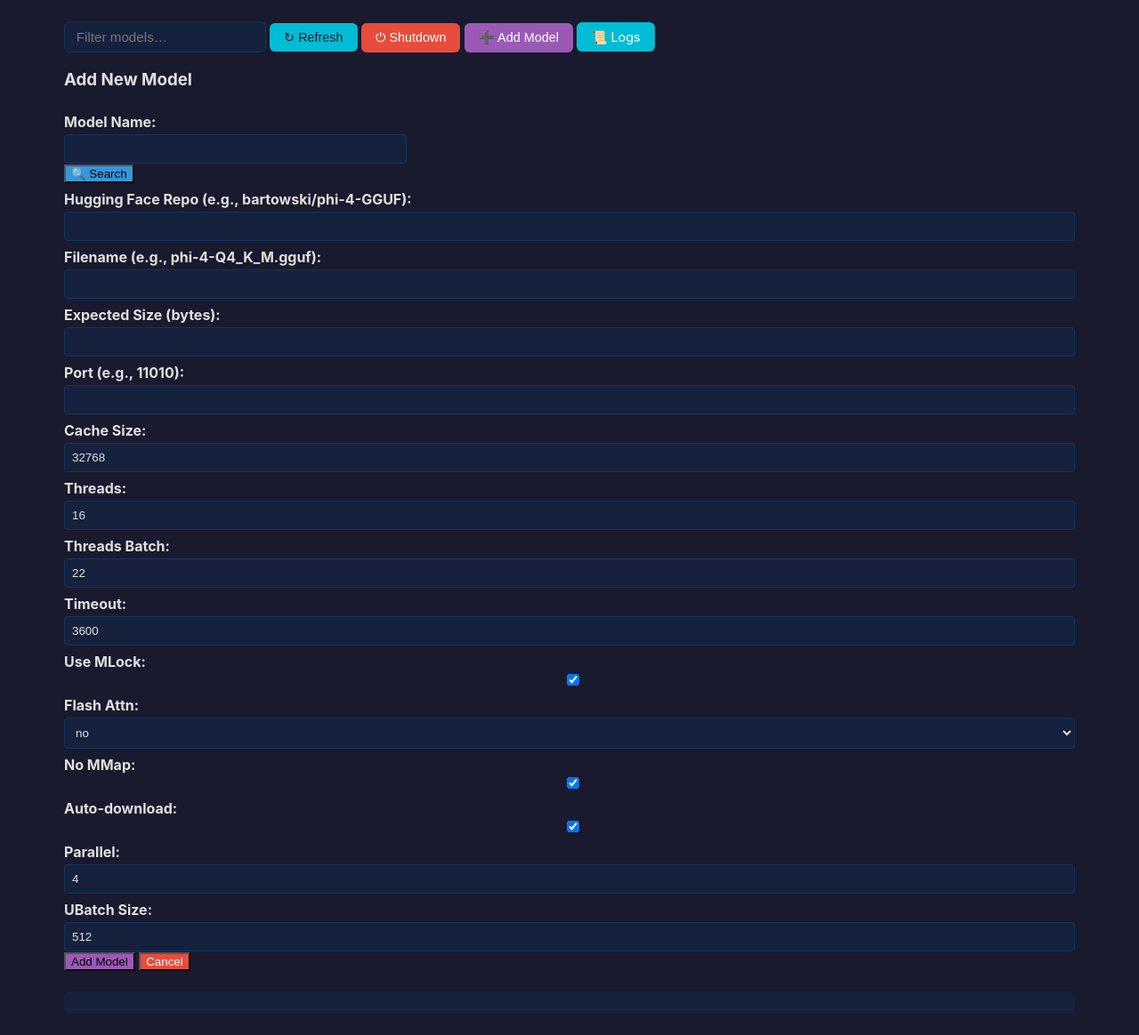
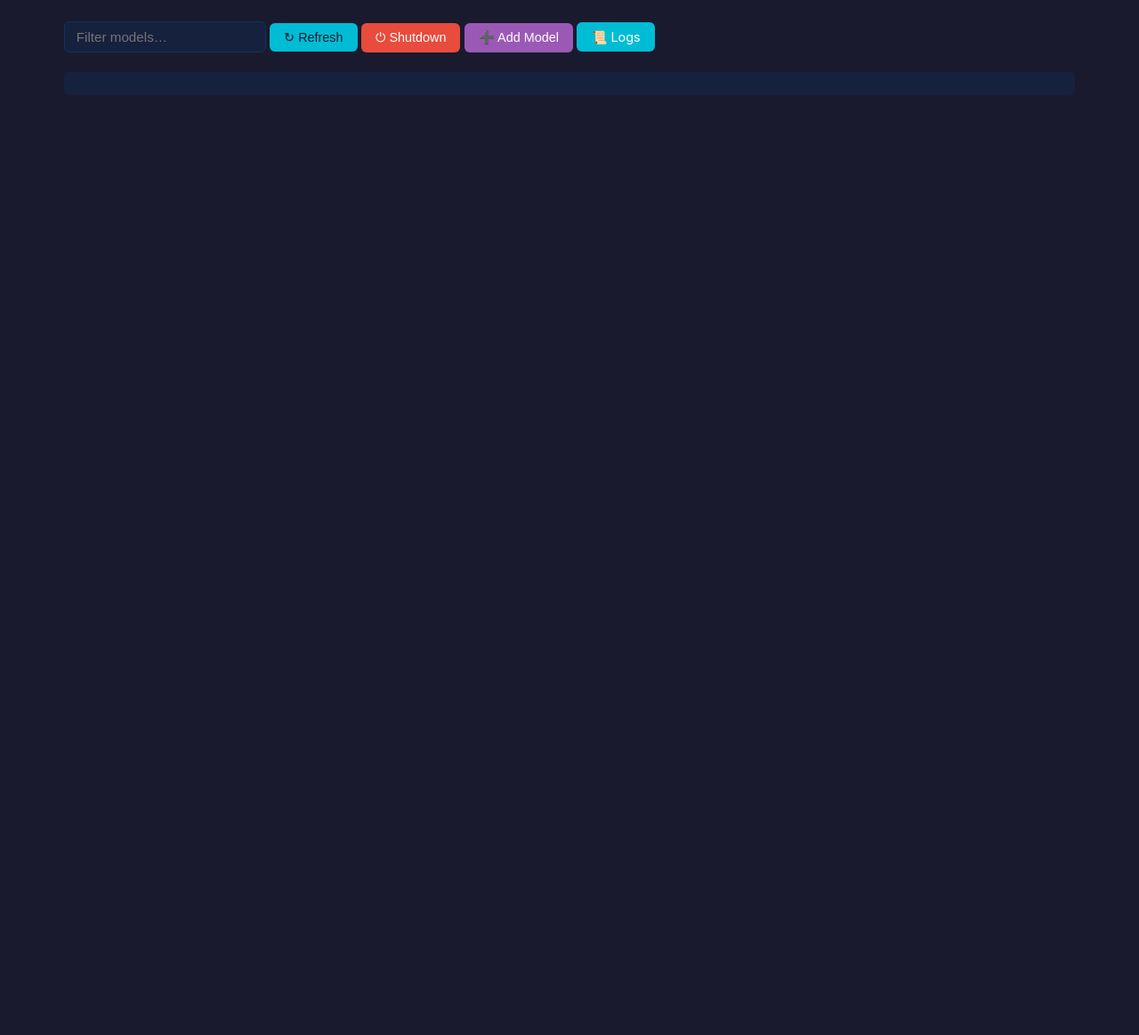
Before and after one commit to rpowell01/llama.cpp-model-manager, a Flask app: page / in a window 1280 px wide. Shown: the part 69-1233 px from the top of the page at 89% size. After the commit the page ends 176 px from the top, so only its background shows below. Run offline with Flask 3, Linux system fonts and the light colour scheme; data that the repository does not hold is empty.

Commit message:
Fix: add model form hidden on load, progress bar removed on complete, button shows re-download

```diff
--- a/static/js/download-manager.js
+++ b/static/js/download-manager.js
@@ -107,15 +107,11 @@ async function _triggerDownload(model, url, size, force = false) {
 
       if (data.status === 'complete') {
         log(`<b>${model}:</b> already downloaded (${fmtSize(data.size)})`, 'green');
-       // Update progress bar to show complete
+        // Remove progress bar when already complete
         setTimeout(() => {
           const safeModelId = safeId(data.model);
-         const bar = document.getElementById('progress-bar-' + safeModelId);
-         const text = document.getElementById('progress-text-' + safeModelId);
-         const details = document.getElementById('progress-details-' + safeModelId);
-         if (bar) bar.style.width = '100%';
-         if (text) text.textContent = '100% (already downloaded)';
-         if (details) details.textContent = 'Complete!';
+          const container = document.getElementById('progress-' + safeModelId);
+          if (container) container.remove();
         }, 100);
         return;
       }
--- a/static/js/ui-controls.js
+++ b/static/js/ui-controls.js
@@ -43,8 +43,6 @@ function renderTiles(rows, dlMap, query) {
 
     if (dl.status === 'downloading') {
       dlHtml = '<button class="download" disabled>⬇ ' + dl.progress + '%</button>';
-    } else if (dl.status === 'complete') {
-      dlHtml = '<button class="download" disabled>✓ Done</button>';
     } else if (dl.status === 'error') {
       dlHtml = '<button class="download" onclick="retryDownload(\'' + jsEscape(r.model) + '\', true)">🔄 Retry</button>';
     } else if (partial > 0) {
--- a/templates/index.html
+++ b/templates/index.html
@@ -43,7 +43,7 @@
   </div>
 </div>
 
-<div id="add-model-form">
+<div id="add-model-form" style="display: none;">
     <h3>Add New Model</h3>
     <form id="addForm">
       <div style="display: flex; gap: 0.5rem; align-items: end;">
```
Also changed, not shown: 1 other file. Lines whose indentation alone changed are shown as unchanged.
